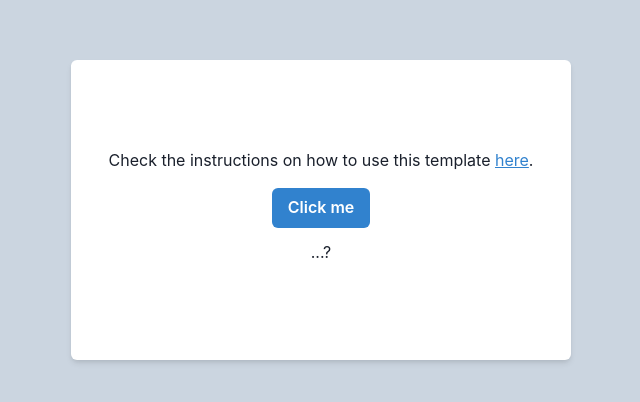
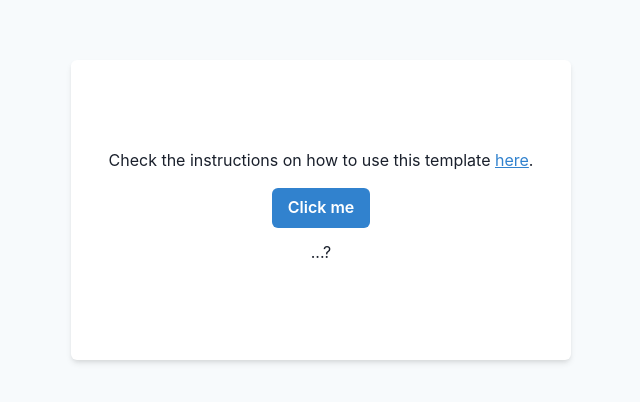
Before and after one commit to tisoap/next-template-app, a Next.js app: page / in a window 1280 px wide. Shown: the part 190-592 px from the top of the page, without its empty margins (319-959 px from the left). Built offline with nearby package versions, Linux system fonts and the light colour scheme.

Commit message:
fix chakra storybook dark mode option

```diff
--- a/components/Home/presentation/index.tsx
+++ b/components/Home/presentation/index.tsx
@@ -1,4 +1,11 @@
-import { Button, Center, Text, Box, Link } from '@chakra-ui/react'
+import {
+	Button,
+	Center,
+	Text,
+	Box,
+	Link,
+	useColorModeValue
+} from '@chakra-ui/react'
 import Head from 'next/head'
 
 export interface HomeProps {
@@ -10,13 +17,16 @@ export interface HomeProps {
 export const Home = ({ loading, message, onClick }: HomeProps) => {
 	const text = message || '...?'
 
+	const background = useColorModeValue('gray.50', 'gray.800')
+	const foreground = useColorModeValue('white', 'gray.700')
+
 	return (
 		<>
 			<Head>
 				<title>App</title>
 				<link rel='icon' href='/favicon.ico' />
 			</Head>
-			<Center height='100%' bg='gray.300' p={3}>
+			<Center height='100%' p={3} backgroundColor={background}>
 				<Box
 					as='main'
 					w='100%'
@@ -26,7 +36,7 @@ export const Home = ({ loading, message, onClick }: HomeProps) => {
 					boxShadow='md'
 					p='6'
 					rounded='md'
-					bg='white'
+					bg={foreground}
 				>
 					<Center h='100%' display='flex' flexDirection='column'>
 						<Text mb={4}>
```
